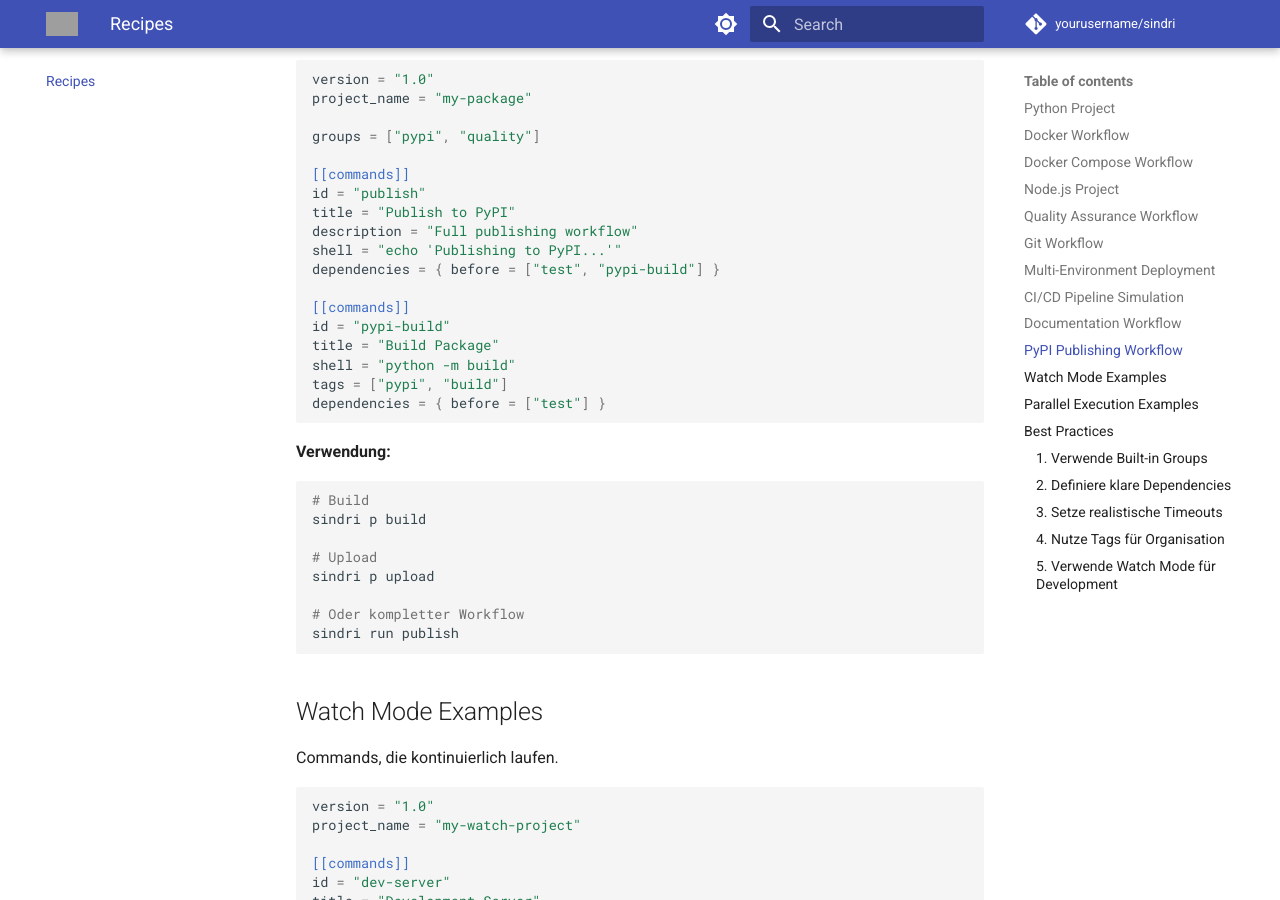
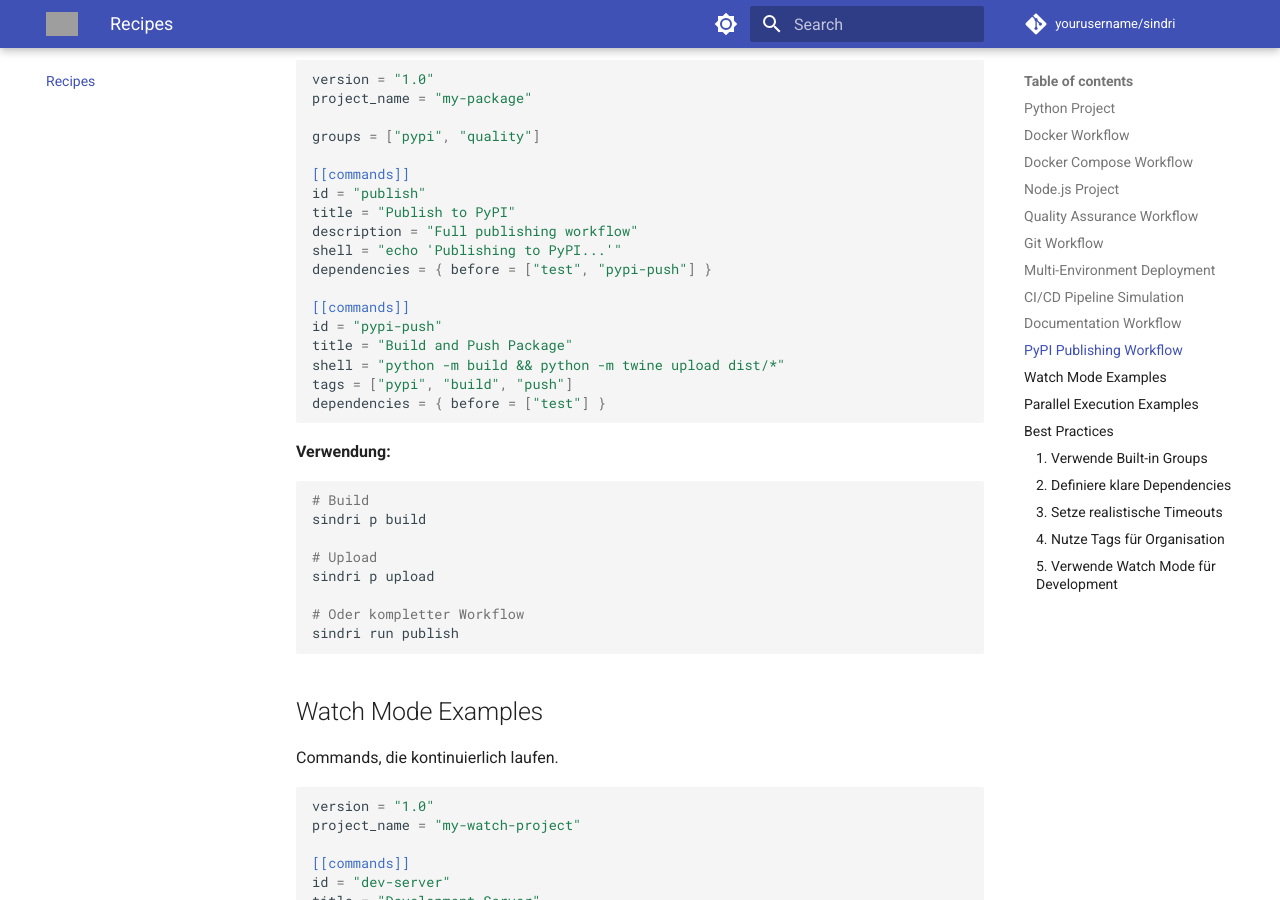
Before and after one commit to R0bes/Sindri, an MkDocs documentation site: the page built from docs/recipes.md, in a window 1280 px wide and 900 px high, scrolled down 7892 px. Built offline with MkDocs 1.6.1 and Material for MkDocs 9.7.7, drawn with Linux system fonts in a browser that asks for light colours; comment, search, counter and statistics services are not loaded; the version menu is left out; grey boxes are pictures that could not be loaded.

Commit message:
docs: Fix namespace table and recipes PyPI command names

````diff
--- a/docs/recipes.md
+++ b/docs/recipes.md
@@ -404,13 +404,13 @@ id = "publish"
 title = "Publish to PyPI"
 description = "Full publishing workflow"
 shell = "echo 'Publishing to PyPI...'"
-dependencies = { before = ["test", "pypi-build"] }
+dependencies = { before = ["test", "pypi-push"] }
 
 [[commands]]
-id = "pypi-build"
-title = "Build Package"
-shell = "python -m build"
-tags = ["pypi", "build"]
+id = "pypi-push"
+title = "Build and Push Package"
+shell = "python -m build && python -m twine upload dist/*"
+tags = ["pypi", "build", "push"]
 dependencies = { before = ["test"] }
 ```
 
````
Also changed, not shown: docs/cli-reference.md (+3 -2 lines).
